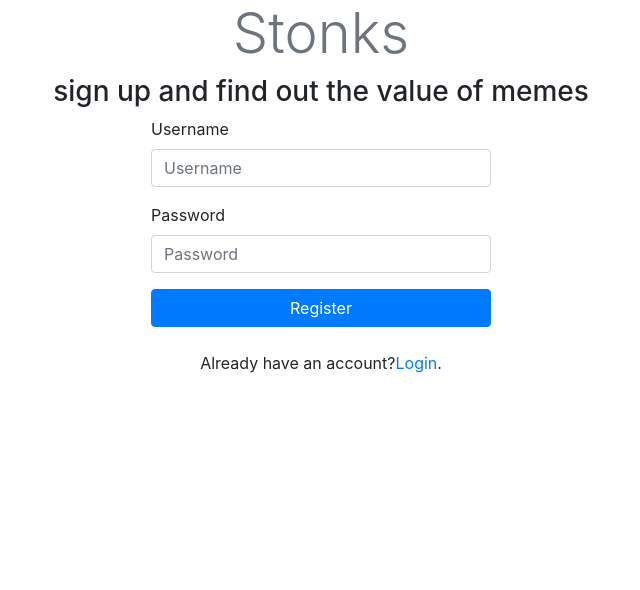
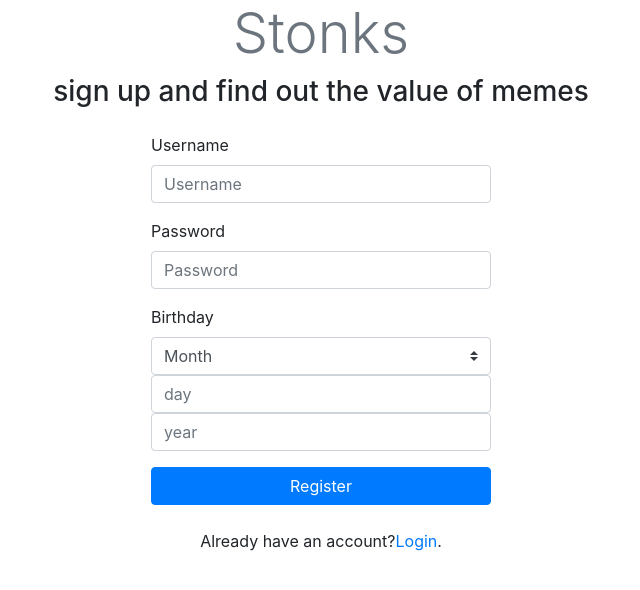
Before and after one commit to andrewpaige1/stonk, a Flask app: page /register in a window 1280 px wide. Shown: the top 590 px of the page, without its empty margins (319-959 px from the left). Run offline with Flask 2, Linux system fonts and the light colour scheme; some libraries are stand-ins or nearby versions.

Commit message:
added age validation

```diff
--- a/app.py
+++ b/app.py
@@ -60,16 +60,40 @@ def logout():
 @app.route('/register', methods=['POST', 'GET'])
 def register():
     if request.method == 'POST':
-        users = mongo.db.users
-        existing_user = users.find_one({'name': request.form['username']})
+        age = request.form['year']
+        now = datetime.datetime.now()
+        current_year = now.year
+        if len(request.form['username']) < 3:
+            return render_template('register.html', message="Username has to be more than three characters")
+        if len(request.form['pass']) < 5:
+            return render_template('register.html', message="Password should be at least 5 characters long")
+        if age.isnumeric():
+            age = int(age)
+        else:
+            return render_template('register.html', message="Please enter a valid year!")
+        day = request.form['day']
 
-        if existing_user is None:
-            hashpass = bcrypt.hashpw(request.form['pass'].encode('utf-8'), bcrypt.gensalt())
-            users.insert_one({'name': request.form['username'], 'password': hashpass, 'monies': 25000})
-            session['username'] = request.form['username']
-            return redirect(url_for('index'))
+        if day.isnumeric():
+            day = int(day)
+            if day > 31:
+                return render_template('register.html', message="Please enter a valid day!")
+        else:
+            return render_template('register.html', message="Please enter a valid day!")
 
-        return render_template('register.html', message="This name is already taken!")
+        if current_year - age >= 13:
+            users = mongo.db.users
+            existing_user = users.find_one({'name': request.form['username']})
+
+            if existing_user is None:
+                hashpass = bcrypt.hashpw(request.form['pass'].encode('utf-8'), bcrypt.gensalt())
+                users.insert_one({'name': request.form['username'], 'password': hashpass, 'monies': 25000})
+                session['username'] = request.form['username']
+                return redirect(url_for('index'))
+            return render_template('register.html', message="This name is already taken!")
+        elif age > current_year:
+            return render_template('register.html', message="please enter a valid year")
+        else:
+            return render_template('register.html', message="please do not use our site. you are underage")
 
     return render_template('register.html', message="")
 
--- a/templates/register.html
+++ b/templates/register.html
@@ -24,6 +24,9 @@
         <h3>sign up and find out the value of memes</h3>
     </div>
     <div class="d-flex justify-content-center">
+        <p class="text-danger">{{message}}</p>
+    </div>
+    <div class="d-flex justify-content-center">
         <div class="col-md-4 col-md-offset-4">
             <form method=POST action="{{ url_for('register') }}">
                 <div class="form-group">
@@ -33,6 +36,27 @@
                 <div class="form-group">
                     <label>Password</label>
                     <input type="password" class="form-control" name="pass" placeholder="Password">
+                </div>
+
+                <div class="form-group">
+                <label>Birthday</label>
+                <select name="month" class="custom-select">
+                    <option selected>Month</option>
+                    <option value="1">January</option>
+                    <option value="2">February</option>
+                    <option value="3">March</option>
+                    <option value="1">April</option>
+                    <option value="1">May</option>
+                    <option value="1">June</option>
+                    <option value="1">July</option>
+                    <option value="1">August</option>
+                    <option value="1">September</option>
+                    <option value="1">October</option>
+                    <option value="1">November</option>
+                    <option value="1">December</option>
+                  </select>
+                    <input type="text" class="form-control" name="day" placeholder="day">
+                    <input type="text" class="form-control" name="year" placeholder="year">
                 </div>
                 <button type="submit" class="btn btn-primary btn-block">Register</button>
             </form>
```
Also changed, not shown: templates/home.html (+11 -1 lines), static/img/tom/STonks.jpg (deleted), static/img/tom/better sponge chicken.jpg (deleted), static/img/tom/sponge chicken.jpg (deleted), static/img/tom/stonks 2.jpg (deleted), static/img/tom/tehe.jpg (deleted).
